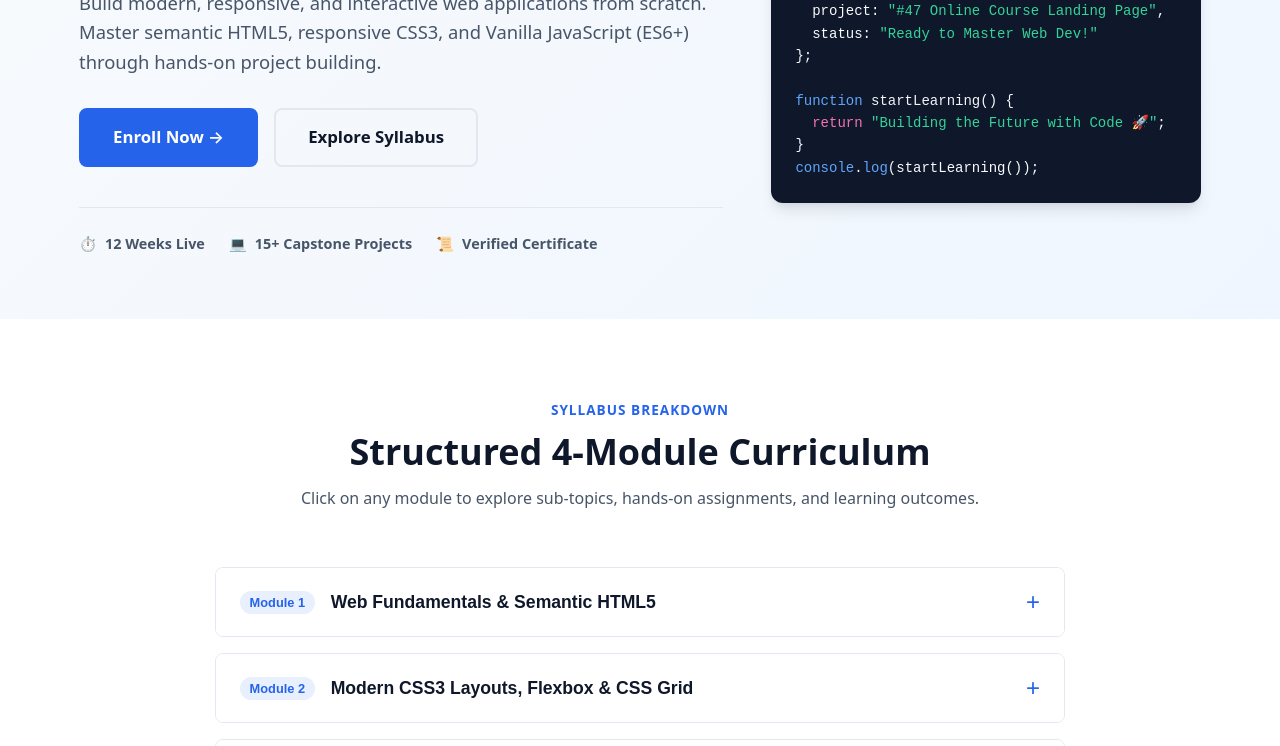
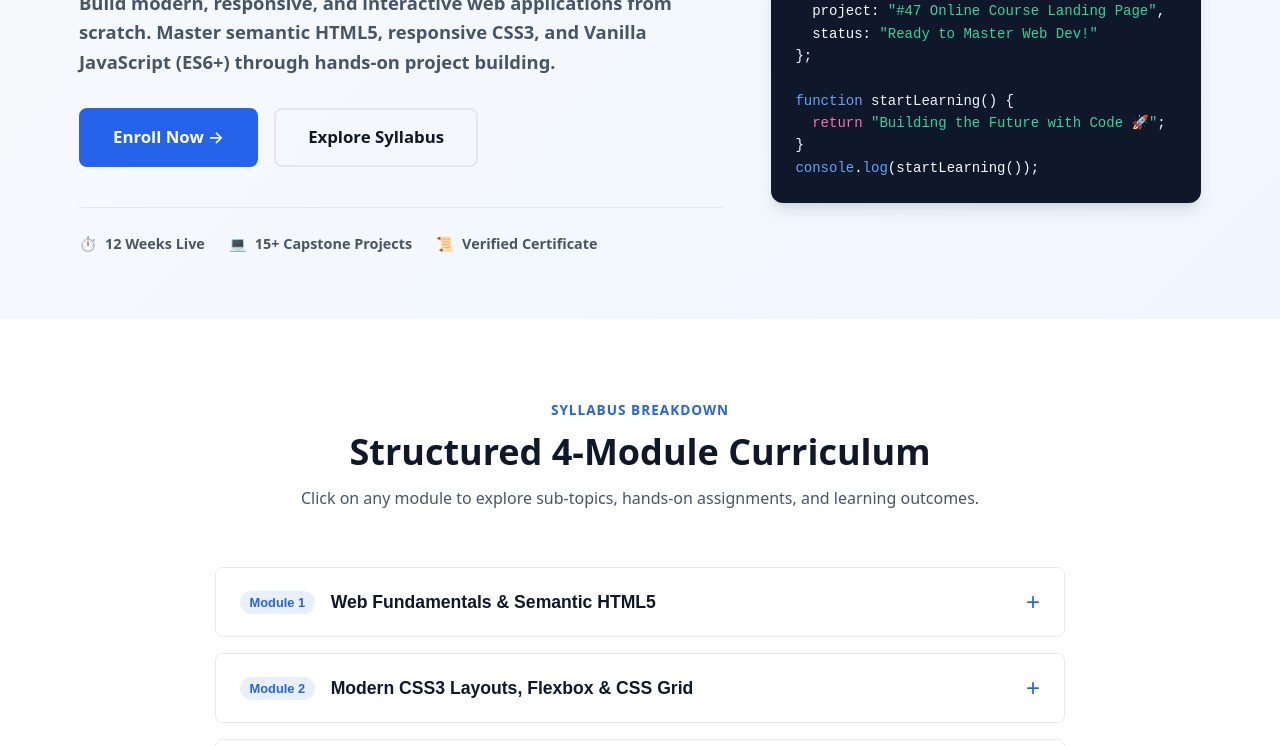
Before and after one commit to princepoddar-025/ITC-Project, a plain HTML site: page index.html in a window 1280 px wide. Shown: the part 354-1100 px from the top of the page. Drawn offline with Linux system fonts and the light colour scheme.

Commit message:
first change

```diff
--- a/index.html
+++ b/index.html
@@ -44,7 +44,7 @@
                     <h1 class="hero-title">Full-Stack Web Development <span class="text-gradient">Mastery</span></h1>
 
                     <p class="hero-subtitle">
-                        Build modern, responsive, and interactive web applications from scratch. Master semantic HTML5, responsive CSS3, and Vanilla JavaScript (ES6+) through hands-on project building.
+                        <b>Build modern, responsive, and interactive web applications from scratch. Master semantic HTML5, responsive CSS3, and Vanilla JavaScript (ES6+) through hands-on project building.</b>
                     </p>
 
                     <div class="hero-cta-group">
```
